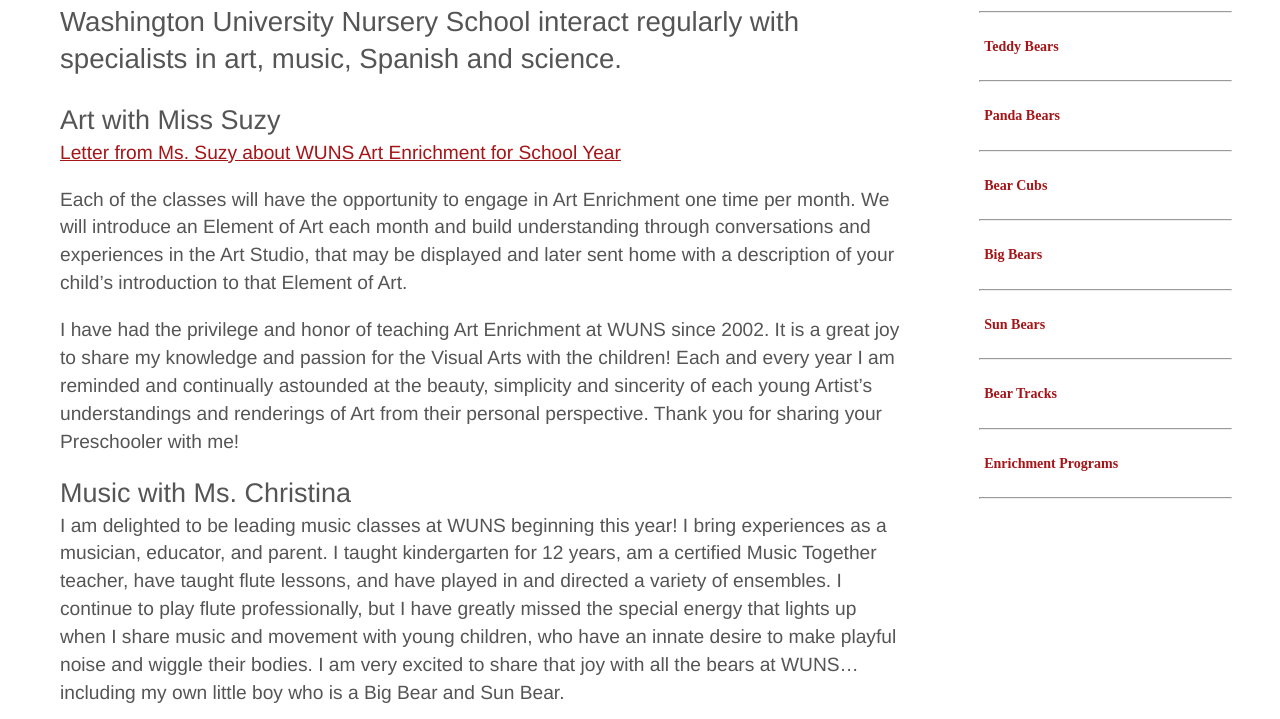
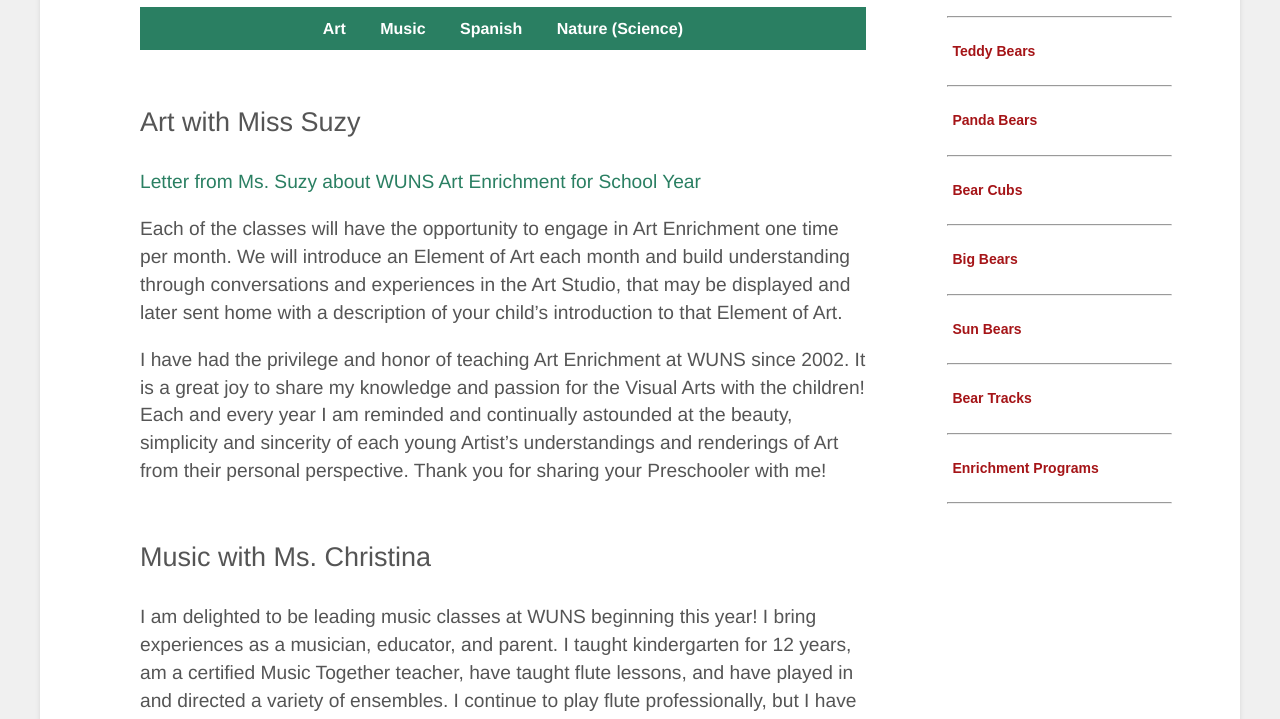
Before and after one commit to CSE256-Spring24/information-foraging-project-ajs, a website: page files/enrichment_programs.html in a window 1280 px wide. Shown: the part 153-872 px from the top of the page. Drawn offline with nearby package versions, Linux system fonts and the light colour scheme; files that its build step writes are made by us from their sources; files whose address does not match are found by name.

Commit message:
fixed enrichment program

```diff
--- a/files/css/enrichment_programs.css
+++ b/files/css/enrichment_programs.css
@@ -1,3 +1,110 @@
 @import url("common.css");
 @import url("side_menu.css");
 @import url("staff_entry.css");
+/* General body styles */
+body {
+    font-family: 'Arial', sans-serif;
+    margin: 0;
+    padding: 0;
+    background-color: #f0f0f0;
+    color: #333;
+  }
+
+  /* Main content styling */
+  #page-content {
+    max-width: 1200px;
+    margin: auto;
+    padding: 20px;
+    background-color: #fff;
+    box-shadow: 0 2px 5px rgba(0,0,0,0.1);
+  }
+
+  main {
+    padding: 20px;
+  }
+
+  /* Header styles */
+  h1, h2, h3 {
+    color: #2a7f62;
+  }
+
+  h1 {
+    font-size: 2.5em;
+    margin-bottom: 0.5em;
+  }
+
+  h2 {
+    font-size: 1.5em;
+    margin-bottom: 0.75em;
+    font-weight: normal;
+    color: #555;
+  }
+
+  h3 {
+    font-size: 1.25em;
+    margin-top: 2em;
+    margin-bottom: 1em;
+  }
+
+  /* Navigation styles */
+  nav ul {
+    list-style: none;
+    padding: 0;
+    margin: 0;
+    background-color: #2a7f62;
+    text-align: center;
+  }
+
+  nav ul li {
+    display: inline;
+  }
+
+  nav ul li a {
+    display: inline-block;
+    padding: 10px 15px;
+    text-decoration: none;
+    color: white;
+    font-weight: bold;
+  }
+
+  nav ul li a:hover {
+    background-color: #3a9f82;
+  }
+
+  /* Link styles */
+  a.download {
+    color: #2a7f62;
+    text-decoration: none;
+  }
+
+  a.download:hover {
+    text-decoration: underline;
+  }
+
+  .individual-staff-member {
+    background-color: #e9e9e9;
+    padding: 15px;
+    margin-top: 20px;
+    display: flex;
+    align-items: center;
+  }
+
+  .individual-staff-member-inner-div {
+    display: flex;
+    align-items: center;
+  }
+
+  .individual-staff-member img {
+    border-radius: 50%;
+    margin-right: 15px;
+  }
+
+  .individual-staff-member-data h3 {
+    margin: 0;
+    color: #555;
+  }
+
+  .individual-staff-member-data p {
+    font-size: 0.9em;
+    color: #777;
+  }
--- a/files/enrichment_programs.html
+++ b/files/enrichment_programs.html
@@ -18,12 +18,21 @@
   <div id="page-content">
     <main>
       <h1>Enrichment Programs</h1>
-      <h2>
+      <nav>
+        <ul>
+          <li><a href="#art">Art</a></li>
+          <li><a href="#music">Music</a></li>
+          <li><a href="#spanish">Spanish</a></li>
+          <li><a href="#nature">Nature (Science)</a></li>
+        </ul>
+      </nav>
+      <!-- <h2>
         In addition to their classroom teachers, all children enrolled in the
         Washington University Nursery School interact regularly with
         specialists in art, music, Spanish and science.
-      </h2>
-      <h3>Art with Miss Suzy</h3>
+      </h2> -->
+
+      <h3 id="art">Art with Miss Suzy</h3>
       <p>
         <a class="download" href="downloads/WUNS-announcement-ART.pdf" target="_blank">Letter from Ms. Suzy about WUNS
           Art Enrichment for School Year
@@ -45,7 +54,8 @@
         each young Artist’s understandings and renderings of Art from their
         personal perspective. Thank you for sharing your Preschooler with me!
       </p>
-      <h3>Music with Ms. Christina</h3>
+
+      <h3 id="music">Music with Ms. Christina</h3>
       <p>
         I am delighted to be leading music classes at WUNS beginning this
         year! I bring experiences as a musician, educator, and parent. I
@@ -76,7 +86,8 @@
         <a class="download" href="downloads/Music-Lesson-2.pdf" target="_blank">Music Lesson #2</a><br>
         <a class="download" href="downloads/Music-lesson-one.pdf" target="_blank">Music Lesson #1</a><br>
       </p>
-      <h3>Spanish with Miss Colleen</h3>
+
+      <h3 id="spanish">Spanish with Miss Colleen</h3>
       <p>¡Hola! (Hello!) de Señora Colleen (from Miss Colleen)</p>
       <p>
         I am excited to begin my seventh year teaching the Spanish enrichment
@@ -116,7 +127,7 @@
           Bells)</a>
         <a class="download" href="downloads/Santa-Claus-spanish.pdf" target="_blank">Papa Noel</a><br>
       </p>
-      <h3>Nature on the Move with Miss Becky</h3>
+      <h3 id="nature">Nature on the Move with Miss Becky</h3>
       <p>
         I am thrilled to be continuing the Nature on the Move program that has
         been coming to WUNS for 18 years. I believe that one way to preserve
```
Also changed, not shown: files/curriculum_overview.html (+3 -1 lines).
